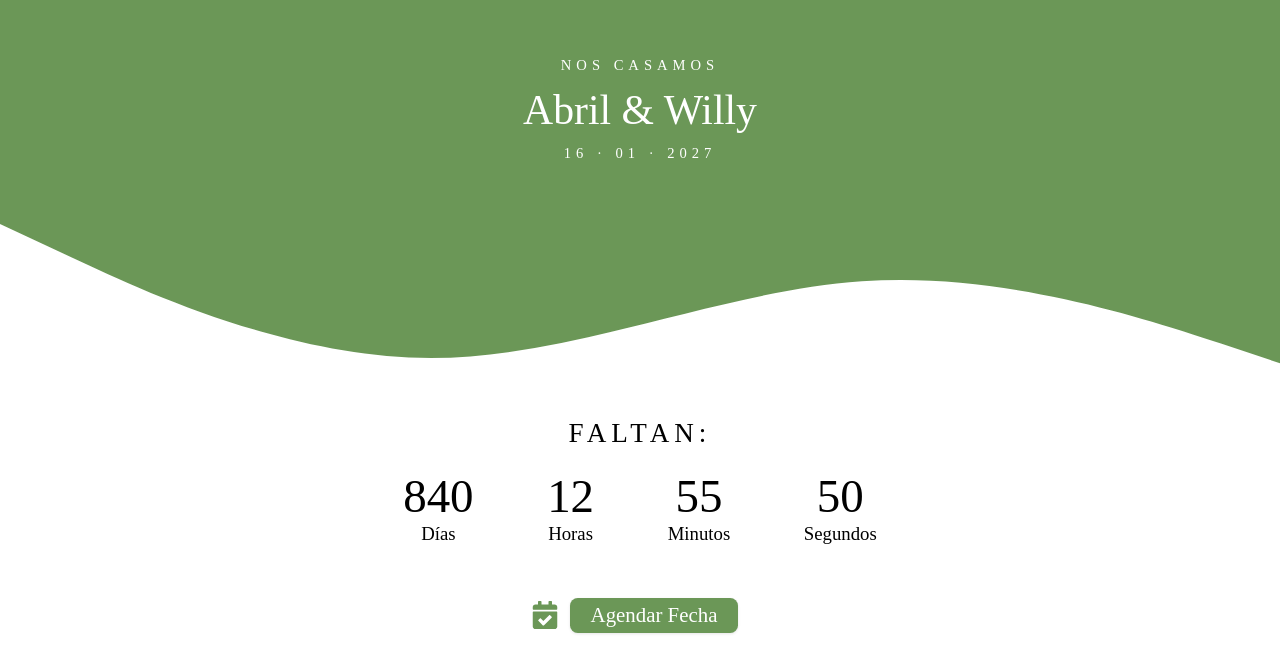
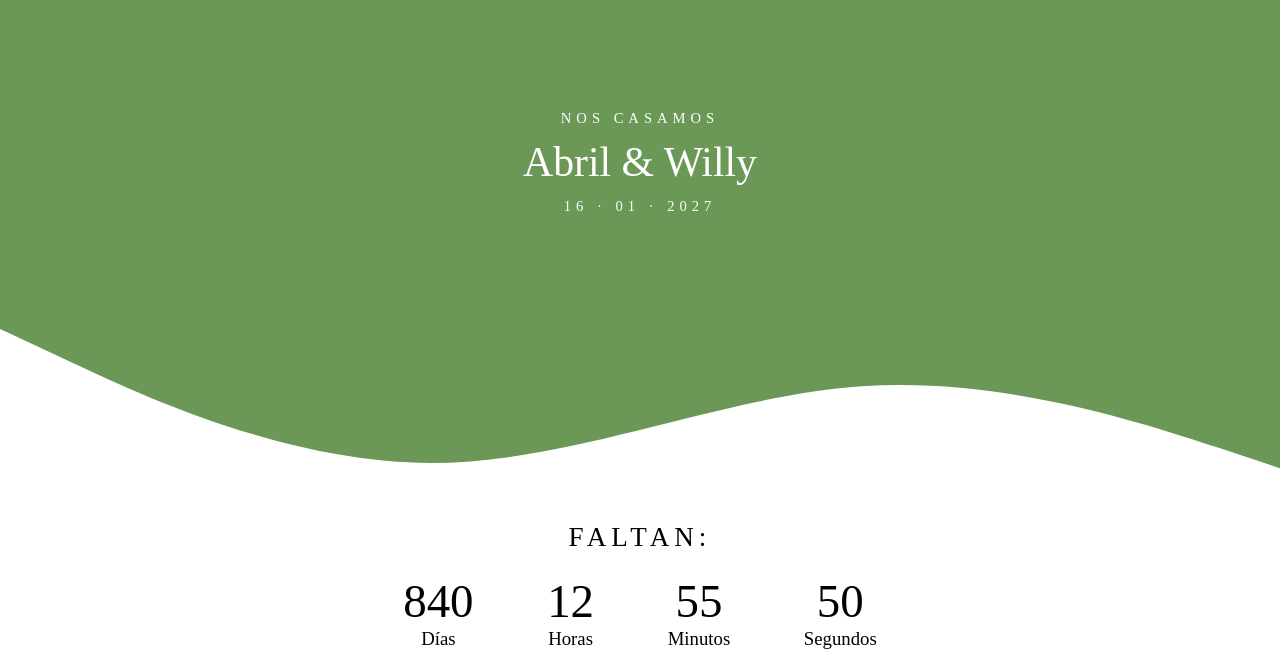
Before and after one commit to abril-cantera/invitacion, a React (Vite) app: page / in a window 1280 px wide. Shown: the part 177-828 px from the top of the page. Built offline with nearby package versions, Linux system fonts and the light colour scheme; a web font is replaced by a local one.

Commit message:
Vista Home y Contdown

```diff
--- a/src/styles/Home.css
+++ b/src/styles/Home.css
@@ -2,7 +2,7 @@
 
 .container-one {
   background-color: var(--color-primario);
-  height: 55rem;
+  height: 65rem;
   display: flex;
   justify-content: center;
   align-items: center;
```
